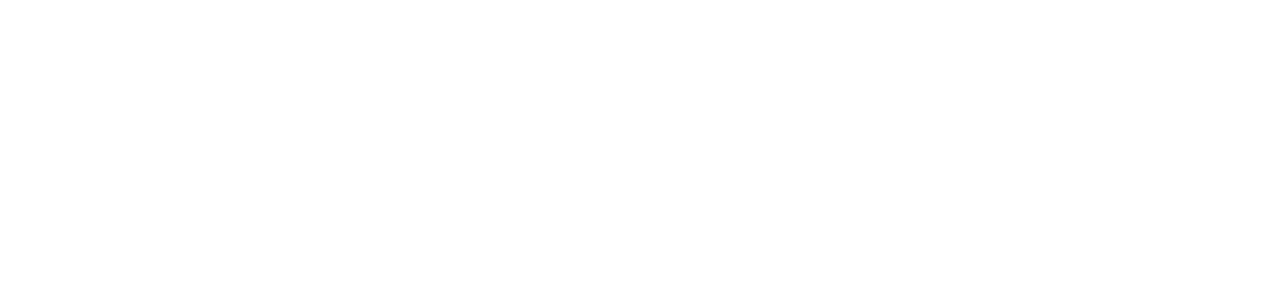
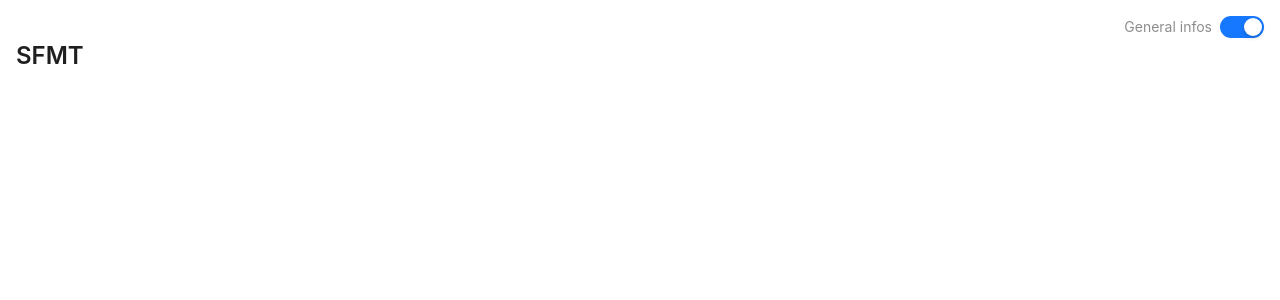
Before and after one commit to trackit/Deadline-rfdk-public, a React (Create React App) app in the folder DeadlineStack/spotfleet-mgmt-ui/client/: page / in a window 1280 px wide. Shown: the top 300 px of the page. Built offline with nearby package versions, Linux system fonts and the light colour scheme.

Commit message:
feat(frontend): implement page structure

```diff
--- a/DeadlineStack/spotfleet-mgmt-ui/client/src/App.tsx
+++ b/DeadlineStack/spotfleet-mgmt-ui/client/src/App.tsx
@@ -1,5 +1,6 @@
 import React, { useEffect } from 'react';
 import './App.css';
+import Structure from './components/Structure';
 
 function App() {
   useEffect(() => {
@@ -7,7 +8,20 @@
   }, []);
 
   return (
-    <div />
+    <Structure data={
+      {
+        "AllocationStrategy": "capacityOptimized",
+        "IamFleetRole": "",
+        "LaunchSpecifications": [],
+        "LaunchTemplateConfigs": [],
+        "ReplaceUnhealthyInstances": true,
+        "TargetCapacity": 1,
+        "TerminateInstancesWithExpiration": true,
+        "Type": "maintain",
+        "TagSpecifications": [],
+        "InstanceInterruptionBehavior": "terminate"
+      }
+    } />
   );
 }
 export default App;
--- /dev/null
+++ b/DeadlineStack/spotfleet-mgmt-ui/client/src/components/Structure.tsx
@@ -0,0 +1,45 @@
+import React, { useState } from 'react';
+import { Typography, Switch, Row, Col } from 'antd';
+
+const { Title, Text } = Typography;
+
+interface StructureProps {
+    data: Record<string, any>;
+}
+
+const Structure: React.FC<StructureProps> = ({ data }) => {
+    const [isSwitchOn, setIsSwitchOn] = useState(true);
+
+    const onChange = (checked: boolean) => {
+        setIsSwitchOn(checked);
+    };
+
+    return (
+        <div style={{ padding: '16px' }}>
+            <Row justify="space-between" align="middle" style={{ marginBottom: '16px', alignItems: 'flex-start' }}>
+                <Title level={3}>SFMT</Title>
+                <Row>
+                    <Text type="secondary" style={{ marginRight: '8px' }}>General infos</Text>
+                    <Switch defaultChecked={isSwitchOn} onChange={onChange} />
+                </Row>
+            </Row>
+            <Row gutter={16}>
+                <Col span={10}>
+                    {/* Add fleet configuration here */}
+                </Col>
+                <Col span={14}>
+                    {isSwitchOn && (
+                        <div style={{ marginBottom: '16px' }}>
+                            {/* Add Deadline info here */}
+                        </div>
+                    )}
+                    <div>
+                        {/* Add JsonPreview here */}
+                    </div>
+                </Col>
+            </Row>
+        </div>
+    );
+};
+
+export default Structure;
```
